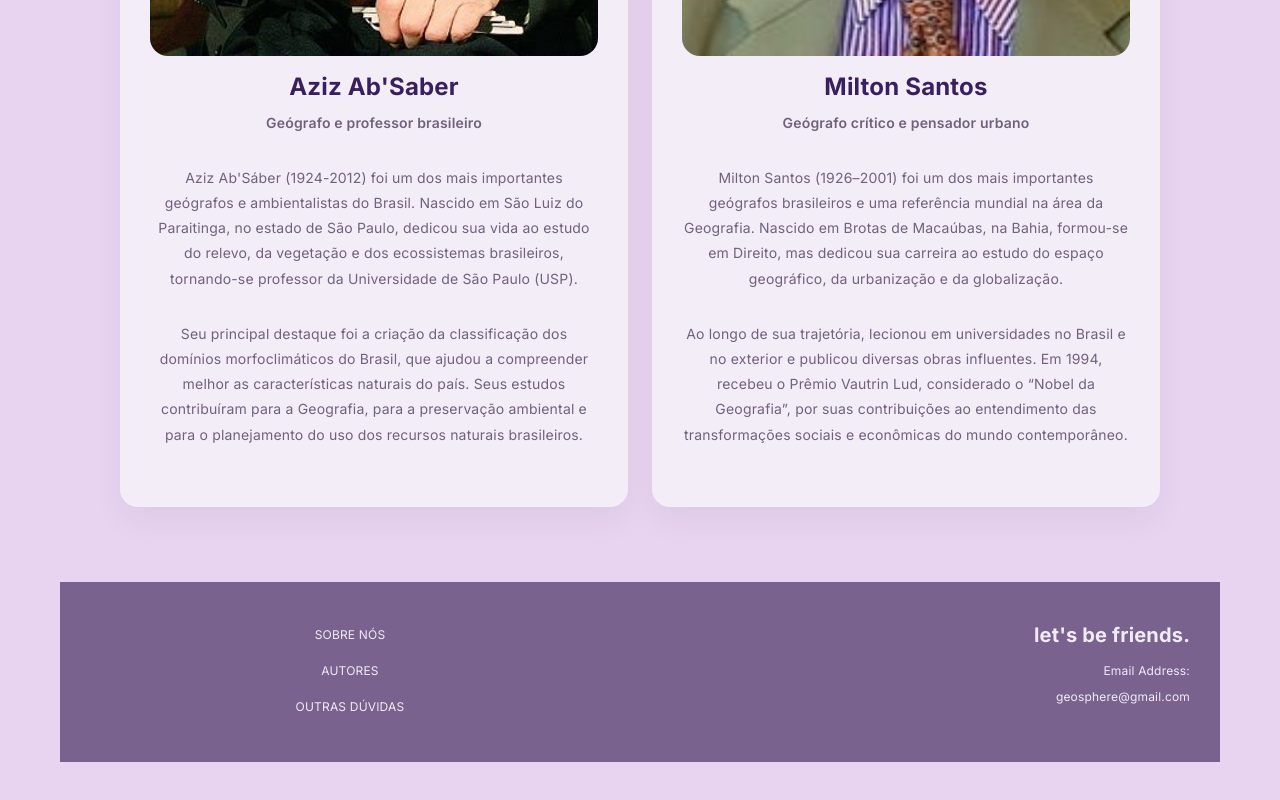
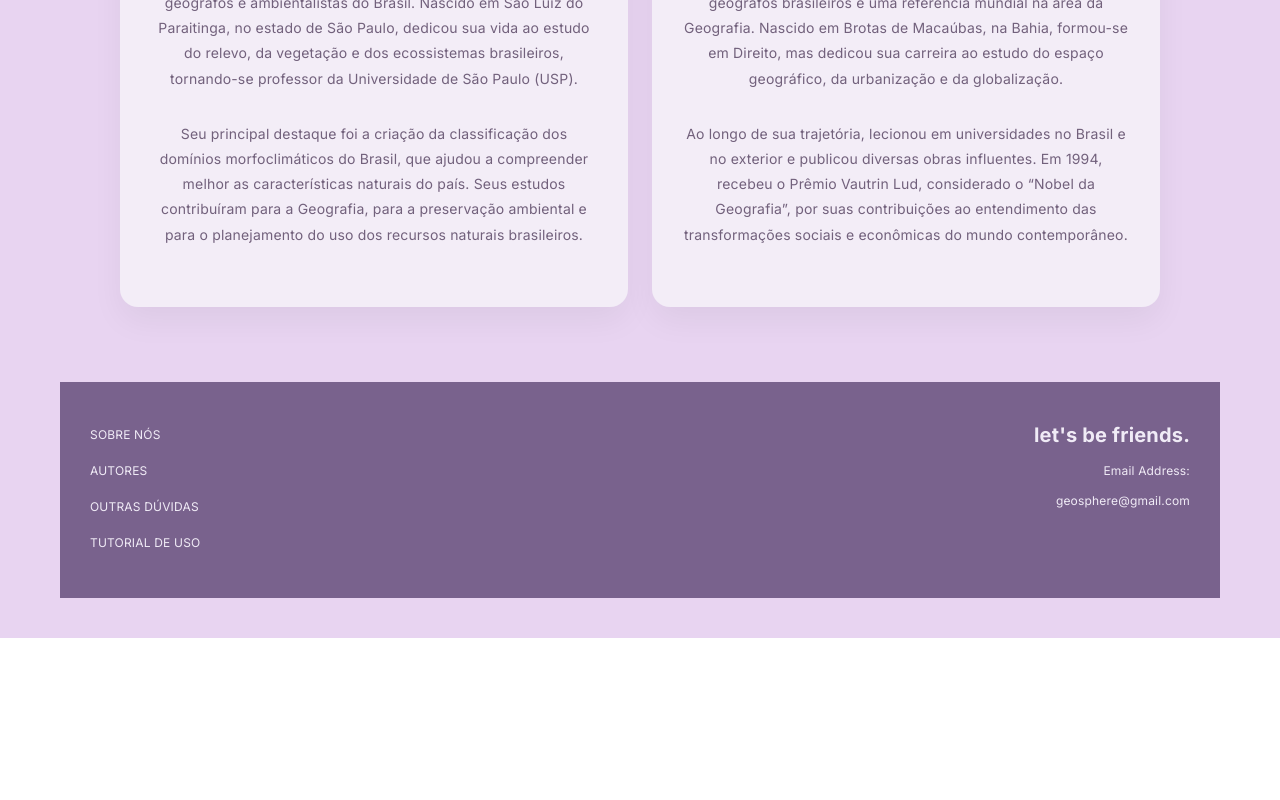
Before and after one commit to ju-reis16/GeoSphere-Grupo5, a React app in the folder frontend/: page /autores in a window 1280 px wide. Shown: the part 764-1564 px from the top of the page. After the commit the page ends 1402 px from the top, so only its background shows below. Built offline with nearby package versions, Linux system fonts and the light colour scheme; sample sign-in values are in the browser's storage; the HTML template or start-up script is replaced by a standard one.

Commit message:
alterações no footer e questões

```diff
--- a/frontend/src/App.css
+++ b/frontend/src/App.css
@@ -9,6 +9,7 @@
 body {
   font-family: "Poppins", sans-serif;
   background: #d8c5e6;
+  margin: 0%  ;
 }
 
 .app-shell {
@@ -31,12 +32,12 @@ body {
   color: #5e2f7f;
   font-size: 40px;
   line-height: 35px;
+
 }
 
 .logo p {
   font-size: 13px;
   color: #796b83;
-  margin-top: 7px;
 }
 
 .navbar nav {
--- a/frontend/src/pages/autores/autores.css
+++ b/frontend/src/pages/autores/autores.css
@@ -1,3 +1,9 @@
+html,
+body {
+  margin: 0;
+  padding: 0;
+}
+
 .hero {
   padding: 45px 30px;
 }
@@ -33,7 +39,7 @@
 
 .autor-image {
   width: 100%;
-  height: 500px;
+  height: 300px;
   object-fit: cover;
   border-radius: 18px;
   margin-bottom: 18px;
@@ -58,14 +64,22 @@
   margin-bottom: 14px;
 }
 
+/* FOOTER */
+
 footer {
   background: #79628d;
   color: rgb(240, 235, 246);
-  padding: 40px 30px;
+
+  width: 100%;
+  margin: 0;
+  padding: 40px 50px;
+
   display: grid;
   grid-template-columns: 1fr 1fr;
   gap: 60px;
   align-items: start;
+
+  box-sizing: border-box;
 }
 
 .links {
@@ -74,12 +88,15 @@ footer {
   gap: 8px;
 }
 
-.links p,
 .links a {
   font-size: 12px;
-  margin-bottom: 2px;
   color: inherit;
   text-decoration: none;
+  text-align: left;
+}
+
+.links a:hover {
+  text-decoration: underline;
 }
 
 .contato {
@@ -94,6 +111,7 @@ footer {
 
 .contato p {
   font-size: 12px;
+  margin: 4px 0;
 }
 
 @media (max-width: 768px) {
@@ -104,5 +122,15 @@ footer {
   footer {
     grid-template-columns: 1fr;
     gap: 20px;
+    text-align: center;
+  }
+
+  .contato {
+    text-align: center;
+    justify-self: center;
+  }
+
+  .links {
+    align-items: center;
   }
 }
--- a/frontend/src/pages/autores/autores.jsx
+++ b/frontend/src/pages/autores/autores.jsx
@@ -41,7 +41,8 @@ function Autores() {
         <div className="links">
           <Link to="/sobre-nos">SOBRE NÓS</Link>
           <Link to="/autores">AUTORES</Link>
-          <p>OUTRAS DÚVIDAS</p>
+          <a href="https://mail.google.com/mail/u/3/#inbox?compose=new">OUTRAS DÚVIDAS</a>
+          <a href="https://canva.link/9r30t9izr15v7f1">TUTORIAL DE USO</a>
         </div>
 
         <div className="contato">
--- a/frontend/src/pages/flashcards/flashcards.jsx
+++ b/frontend/src/pages/flashcards/flashcards.jsx
@@ -166,7 +166,8 @@ function Flashcards() {
         <div className="links">
           <Link to="/sobre-nos">SOBRE NÓS</Link>
           <Link to="/autores">AUTORES</Link>
-          <p>OUTRAS DÚVIDAS</p>
+          <a href="https://mail.google.com/mail/u/3/#inbox?compose=new">OUTRAS DÚVIDAS</a>
+         <a href="https://canva.link/9r30t9izr15v7f1">TUTORIAL DE USO</a>
         </div>
 
         <div className="contato">
--- a/frontend/src/pages/home/home.css
+++ b/frontend/src/pages/home/home.css
@@ -6,8 +6,11 @@
     text-align: center;
   }
 
+  .card {
+    background: #79568f;
+  }
   .card p {
-    text-align:left;
+    text-align:center;
   }
 
 
@@ -68,4 +71,6 @@
 .links a {
   color: inherit;
   text-decoration: none;
+  text-align: left;
+
 }
--- a/frontend/src/pages/home/home.jsx
+++ b/frontend/src/pages/home/home.jsx
@@ -60,8 +60,10 @@ function Home() {
         <div className="links">
           <Link to="/sobre-nos">SOBRE NÓS</Link>
           <Link to="/autores">AUTORES</Link>
-          <p>OUTRAS DÚVIDAS</p>
-        </div>
+          <a href="https://mail.google.com/mail/u/3/#inbox?compose=new">OUTRAS DÚVIDAS</a>
+         <a href="https://canva.link/9r30t9izr15v7f1">TUTORIAL DE USO</a>
+         </div>
+
 
         <div className="contato">
           <h3>let's be friends.</h3>
--- a/frontend/src/pages/questoes/BancoQuestoes.jsx
+++ b/frontend/src/pages/questoes/BancoQuestoes.jsx
@@ -1,6 +1,6 @@
 import { useEffect, useState } from "react";
+import { Link } from "react-router-dom";
 import CardQuestao from "./CardQuestao";
-
 import "./bancoQuestoes.css";
 
 const API_BASE = "http://localhost:3000";
@@ -24,6 +24,7 @@ function agruparQuestoes(rows) {
     }
 
     const questao = agrupadas.get(id);
+
     questao.alternativas.push(row.texto_alternativa || "");
 
     if (row.correta) {
@@ -35,7 +36,6 @@ function agruparQuestoes(rows) {
 }
 
 function BancoQuestoes() {
-
   const [questoes, setQuestoes] = useState([]);
   const [busca, setBusca] = useState("");
   const [carregando, setCarregando] = useState(true);
@@ -52,12 +52,16 @@ function BancoQuestoes() {
         );
 
         if (!response.ok) {
-          throw new Error(`Erro ao carregar questões: ${response.status}`);
+          throw new Error(
+            `Erro ao carregar questões: ${response.status}`
+          );
         }
 
         const dados = await response.json();
 
-        setQuestoes(agruparQuestoes(Array.isArray(dados) ? dados : []));
+        setQuestoes(
+          agruparQuestoes(Array.isArray(dados) ? dados : [])
+        );
       } catch {
         setErro("Não foi possível carregar as questões do backend.");
       } finally {
@@ -80,6 +84,7 @@ function BancoQuestoes() {
   });
 
   return (
+    <>
       <div className="container banco-questoes-page">
         <h1 className="page-title">Banco de Questões</h1>
 
@@ -88,9 +93,7 @@ function BancoQuestoes() {
         </p>
 
         {/* FILTROS */}
-
         <div className="filtros">
-
           <strong>Filtrar</strong>
 
           <button className="pill pill-categoria">
@@ -112,7 +115,6 @@ function BancoQuestoes() {
           <button className="pill pill-material">
             Material auxiliar
           </button>
-
         </div>
 
         <input
@@ -120,32 +122,50 @@ function BancoQuestoes() {
           type="text"
           placeholder="Buscar por..."
           value={busca}
-        onChange={(e) =>
-          setBusca(e.target.value)
-        }
+          onChange={(e) => setBusca(e.target.value)}
         />
 
         <div className="grid-cards">
-
           {erro ? (
             <p>{erro}</p>
           ) : carregando ? (
             <p>Carregando questões...</p>
           ) : filtradas.length > 0 ? (
             filtradas.map((questao) => (
-
               <CardQuestao
                 key={questao.id}
                 questao={questao}
               />
-
             ))
           ) : (
             <p>Nenhuma questão encontrada.</p>
           )}
+        </div>
+      </div>
+
+      <footer>
+        <div className="links">
+          <Link to="/sobre-nos">SOBRE NÓS</Link>
+
+          <Link to="/autores">AUTORES</Link>
+
+          <a href="https://mail.google.com/mail/u/3/#inbox?compose=new">
+            OUTRAS DÚVIDAS
+          </a>
+
+         <a href="https://canva.link/9r30t9izr15v7f1">TUTORIAL DE USO</a>
 
         </div>
+
+        <div className="contato">
+          <h3>let's be friends.</h3>
+
+          <p>Email Address:</p>
+
+          <p>geosphere@gmail.com</p>
         </div>
+      </footer>
+    </>
   );
 }
 
--- a/frontend/src/pages/questoes/CardQuestao.jsx
+++ b/frontend/src/pages/questoes/CardQuestao.jsx
@@ -23,6 +23,7 @@ function CardQuestao({ questao }) {
       </div>
 
     </div>
+
   );
 }
 
--- a/frontend/src/pages/questoes/questao.css
+++ b/frontend/src/pages/questoes/questao.css
@@ -157,3 +157,15 @@ body{
   }
 
 }
+footer {
+    grid-template-columns: 1fr;
+    gap: 20px;
+  }
+
+
+.links a {
+  color: inherit;
+  text-decoration: none;
+  text-align: left;
+
+}
--- a/frontend/src/pages/questoes/questoes.jsx
+++ b/frontend/src/pages/questoes/questoes.jsx
@@ -1,6 +1,5 @@
 import { useEffect, useState } from "react";
-import { useNavigate } from "react-router-dom";
-import { useParams } from "react-router-dom";
+import { useNavigate, useParams, Link } from "react-router-dom";
 
 import Alternativa from "./alternativaQ";
 import Gabarito from "./Gabarito";
@@ -26,23 +25,18 @@ function agruparQuestao(rows) {
     pergunta: primeira.pergunta || "",
     alternativas,
     correta: correta >= 0 ? correta : 0,
-    explicacao: "Explicação não disponível no backend ainda.",
+    explicacao:
+      primeira.comentario || "Explicação não disponível no backend ainda.",
   };
 }
 
 function QuestaoDetalhe() {
-
   const { id } = useParams();
-
   const navigate = useNavigate();
 
   const [questao, setQuestao] = useState(null);
-
-  const [selecionada, setSelecionada] =
-    useState(null);
-
-  const [respondeu, setRespondeu] =
-    useState(false);
+  const [selecionada, setSelecionada] = useState(null);
+  const [respondeu, setRespondeu] = useState(false);
   const [carregando, setCarregando] = useState(true);
   const [erro, setErro] = useState("");
 
@@ -52,9 +46,7 @@ function QuestaoDetalhe() {
         setCarregando(true);
         setErro("");
 
-        const response = await fetch(
-          `${API_BASE}/questoes/${id}`
-        );
+        const response = await fetch(`${API_BASE}/questoes/${id}`);
 
         if (!response.ok) {
           throw new Error(`Erro ao carregar questão: ${response.status}`);
@@ -83,26 +75,15 @@ function QuestaoDetalhe() {
   }, [id]);
 
   const responder = () => {
-
     if (selecionada === null) return;
-
     setRespondeu(true);
   };
 
-  const letras = [
-    "a",
-    "b",
-    "c",
-    "d",
-    "e"
-  ];
+  const letras = ["a", "b", "c", "d", "e"];
 
   return (
-
     <div className="pagina-questao">
-
       <div className="questao-box">
-
         <button
           className="btn-voltar"
           onClick={() => navigate("/questoes")}
@@ -116,26 +97,18 @@ function QuestaoDetalhe() {
           <p>{erro}</p>
         ) : questao ? (
           <>
-
             <div className="texto-questao">
-
               <p className="referencia">
                 {questao.vestibular}
                 {questao.vestibular && questao.categoria ? " · " : ""}
                 {questao.categoria}
               </p>
 
-          <h2>
-            {questao.pergunta}
-          </h2>
-
+              <h2>{questao.pergunta}</h2>
             </div>
 
             <div className="alternativas">
-
-          {questao.alternativas.map(
-            (alt, index) => (
-
+              {questao.alternativas.map((alt, index) => (
                 <Alternativa
                   key={index}
                   letra={letras[index]}
@@ -146,43 +119,29 @@ function QuestaoDetalhe() {
                   respondeu={respondeu}
                   onSelect={setSelecionada}
                 />
-
-            )
-          )}
-
+              ))}
             </div>
 
             <button
               className="btn-responder"
               onClick={responder}
-          disabled={
-            respondeu ||
-            selecionada === null
-          }
+              disabled={respondeu || selecionada === null}
             >
               Responder
             </button>
 
             {respondeu && (
-
               <Gabarito
-            alternativaCorreta={
-              letras[questao.correta] || "?"
-            }
-            explicacao={
-              questao.explicacao
-            }
+                alternativaCorreta={letras[questao.correta] || "?"}
+                explicacao={questao.explicacao}
               />
-
             )}
-
           </>
         ) : null}
+      </div>
+
 
     </div>
-
-    </div>
-
   );
 }
 
--- a/frontend/src/pages/sobre-nós/sobre_nos.css
+++ b/frontend/src/pages/sobre-nós/sobre_nos.css
@@ -1,6 +1,9 @@
-.container {
-  min-height: 100vh;
+.container{
+  max-width:1200px;
+  margin:0 auto;
+  padding:20px 20px 40px;
 }
+
 .hero {
   padding: 45px 30px;
 }
--- a/frontend/src/pages/sobre-nós/sobre_nos.jsx
+++ b/frontend/src/pages/sobre-nós/sobre_nos.jsx
@@ -83,7 +83,8 @@ function SobreNos() {
         <div className="links">
           <Link to="/sobre-nos">SOBRE NÓS</Link>
           <Link to="/autores">AUTORES</Link>
-          <p>OUTRAS DÚVIDAS</p>
+          <a href="https://mail.google.com/mail/u/3/#inbox?compose=new">OUTRAS DÚVIDAS</a>
+          <a href="https://canva.link/9r30t9izr15v7f1">TUTORIAL DE USO</a>
         </div>
 
         <div className="contato">
```
Also changed, not shown: 2 other files (tests, documents, lock files or other folders). Lines whose indentation alone changed are shown as unchanged.
